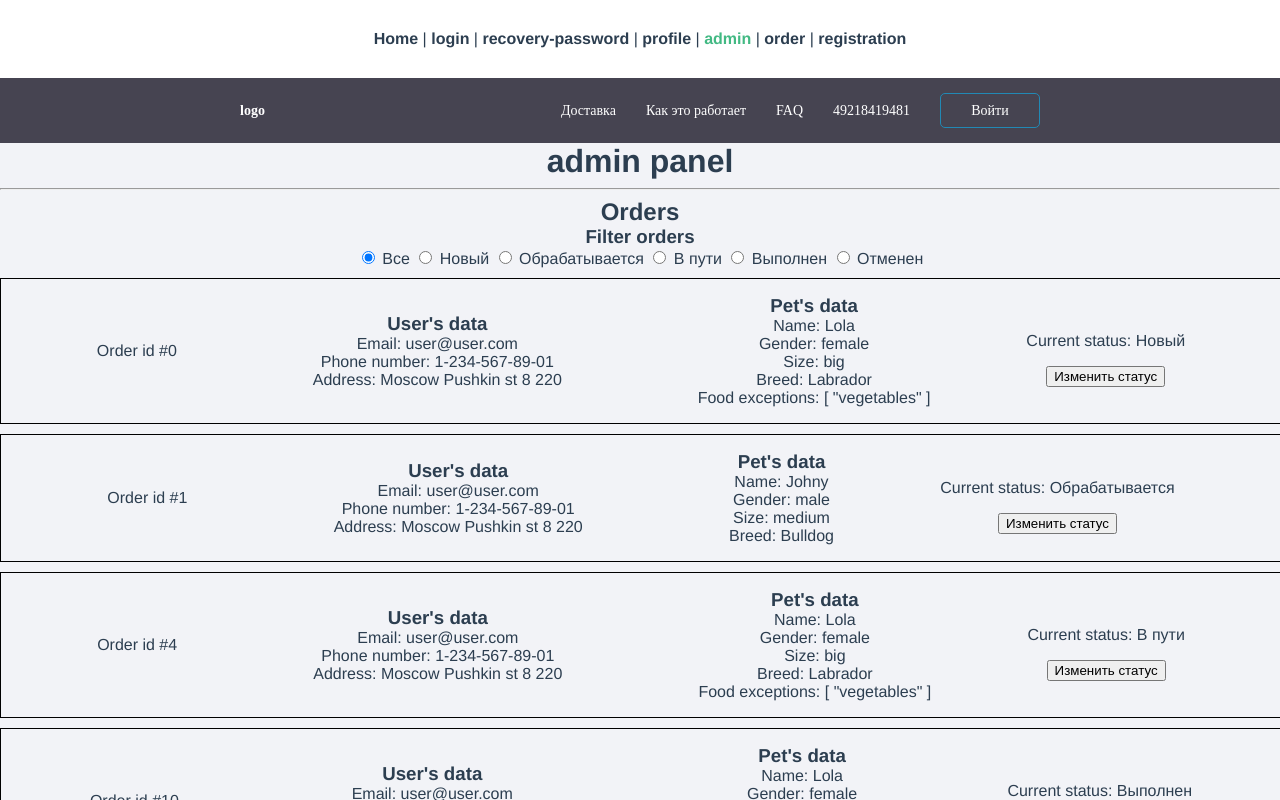
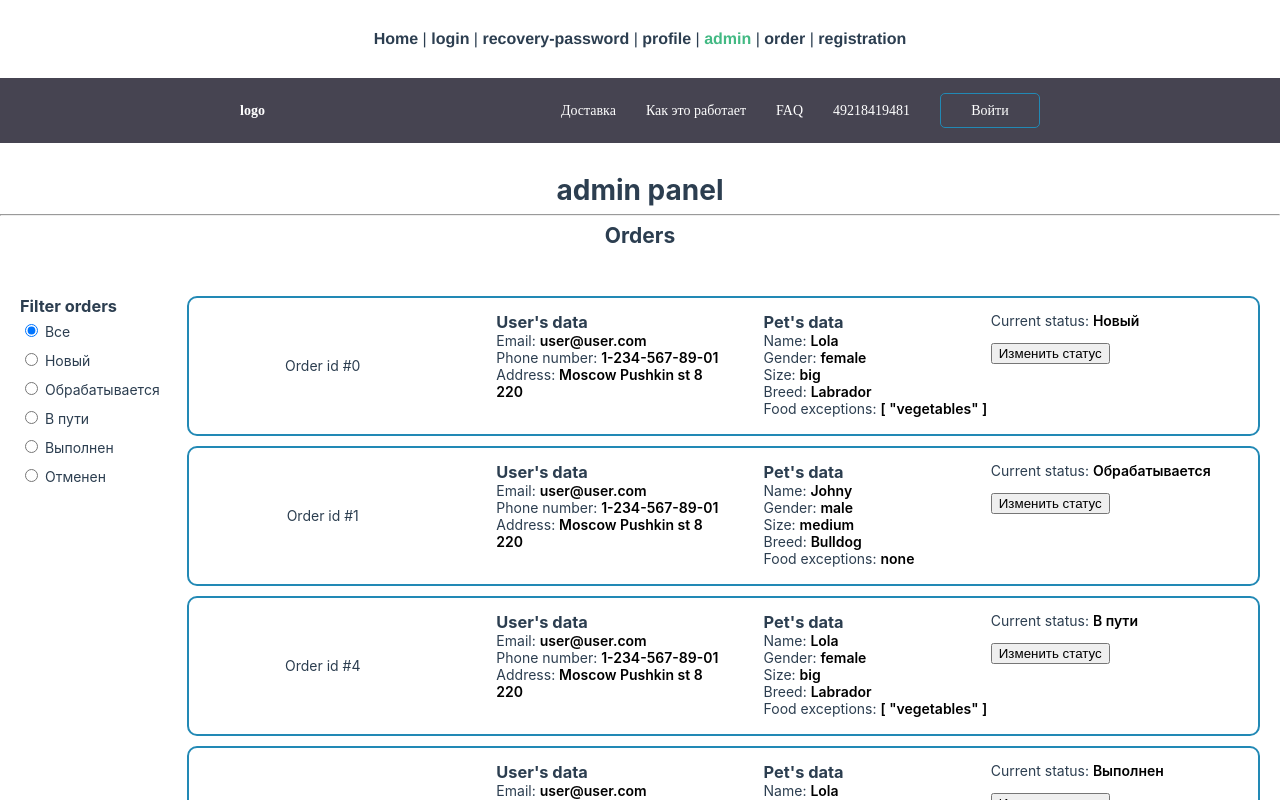
Before and after one commit to YuliaAnikeeva/f-ZooBro, a Vue app: page /admin in a window 1280 px wide. Shown: the top 800 px of the page. Built offline with nearby package versions, Linux system fonts and the light colour scheme; what vue-the-mask would draw is missing.

Commit message:
new admin panel view

```diff
--- a/src/components/AdminOrder.vue
+++ b/src/components/AdminOrder.vue
@@ -1,24 +1,24 @@
 <template>
-  <div>
-    <span>
+  <div class="order-data">
+    <span class="order-data__id">
       Order id #{{order.id}}
     </span>
     <ul>
       <li><h3>User's data</h3></li>
-      <li>Email: {{userInfo.email}}</li>
-      <li>Phone number: {{userInfo.mobile}}</li>
-      <li>Address: {{userInfo.address}}</li>
+      <li>Email: <span class="black">{{userInfo.email}}</span></li>
+      <li>Phone number: <span class="black">{{userInfo.mobile}}</span></li>
+      <li>Address: <span class="black">{{userInfo.address}}</span></li>
     </ul>
     <ul>
       <li><h3>Pet's data</h3></li>
-      <li>Name: {{petInfo.name}}</li>
-      <li>Gender: {{petInfo.gender}}</li>
-      <li>Size: {{petInfo.size}}</li>
-      <li>Breed: {{petInfo.breed}}</li>
-      <li v-if="petInfo.food_exceptions != null">Food exceptions: {{petInfo.food_exceptions}}</li>
+      <li>Name: <span class="black">{{petInfo.name}}</span></li>
+      <li>Gender: <span class="black">{{petInfo.gender}}</span></li>
+      <li>Size: <span class="black">{{petInfo.size}}</span></li>
+      <li>Breed: <span class="black">{{petInfo.breed}}</span></li>
+      <li>Food exceptions: <span class="black">{{petInfo.food_exceptions != null ? petInfo.food_exceptions : 'none'}}</span></li>
     </ul>
     <span>
-      <p>Current status: {{statusString}}</p>
+      <p>Current status: <span class="black">{{statusString}}</span></p>
       <button v-if="!changeStatus" @click="changeStatus = !changeStatus">Изменить статус</button>
     </span>
     <select v-if="changeStatus" v-model="selectedStatus" >
@@ -79,16 +79,28 @@ export default {
 </script>
 
 <style lang="scss" scoped>
-  div {
-    display: flex;
-    flex-flow: row nowrap;
-    justify-content: space-evenly;
-    align-items: center;
-    border: 1px solid black;
-    margin-top: 10px;
+  .order-data {
+    // display: flex;
+    // flex-flow: row nowrap;
+    // justify-content: space-evenly;
+    // align-items: center;
+    display: grid;
+    grid-template-columns: repeat(auto-fit, minmax(200px, 1fr));
+    border: 2px solid #2289b5;
+    border-radius: 10px;
+    margin-bottom: 10px;
+    text-align: left;
+    &__id {
+      margin: auto;
+    }
   }
 
   ul {
     list-style-type: none;
   }
+
+  .black {
+    color: black;
+    font-weight: 600;
+  }
 </style>
--- a/src/views/Admin.vue
+++ b/src/views/Admin.vue
@@ -1,10 +1,11 @@
 <template>
-  <div>
+  <div class="admin">
+    <div class="admin__header">
       <h1>admin panel</h1>
       <hr>
       <h2>Orders</h2>
-    <div id="orders">
-      <div>
+    </div>
+    <div class="admin__filter">
       <h3>Filter orders</h3>
       <label>
         <input type="radio" value="all" v-model="selectedCategory">
@@ -31,6 +32,7 @@
         Отменен
       </label>
     </div>
+    <div class="admin__orders">
       <AdminOrder
         v-for="(order, index) in this.$store.getters['admin/getOrdersByStatus'](selectedCategory)"
         :key="index"
@@ -65,9 +67,44 @@
 </script>
 
 <style lang="scss" scoped>
-  div {
-    background: #f2f3f7;
+  .admin {
+    font-size: 14px;
+    font-family: -apple-system, BlinkMacSystemFont, 'Segoe UI', Roboto, Oxygen, Ubuntu, Cantarell, 'Open Sans', 'Helvetica Neue', sans-serif;
+    display: grid;
+    grid-template-areas:
+    "header header"
+    "filter orders";
+    grid-template-columns: 0.5fr 3fr;
+    grid-template-rows: 1fr 5fr;
+    grid-gap: 5px;
     height: 100%;
+    &__header {
+      padding-top: 30px;
+      grid-area: header;
+    }
+    &__filter {
+      margin-left: 20px;
+      grid-area: filter;
+      display: flex;
+      flex-flow: column nowrap;
+      align-items: flex-start;
+      label {
+        text-align: left;
         width: 100%;
+        padding-top: 5px;
+        padding-bottom: 5px;
+        transition: 0.5s linear all;
+        &:hover {
+          cursor: pointer;
+          background-color: whitesmoke;
+        }
+      }
+    }
+    &__orders {
+      grid-area: orders;
+      margin-right: 20px;
+      display: grid;
+      grid-template-rows: repeat(auto-fit, minmax(150px, 1fr));
+    }
   }
 </style>
```
Lines whose indentation alone changed are shown as unchanged.
